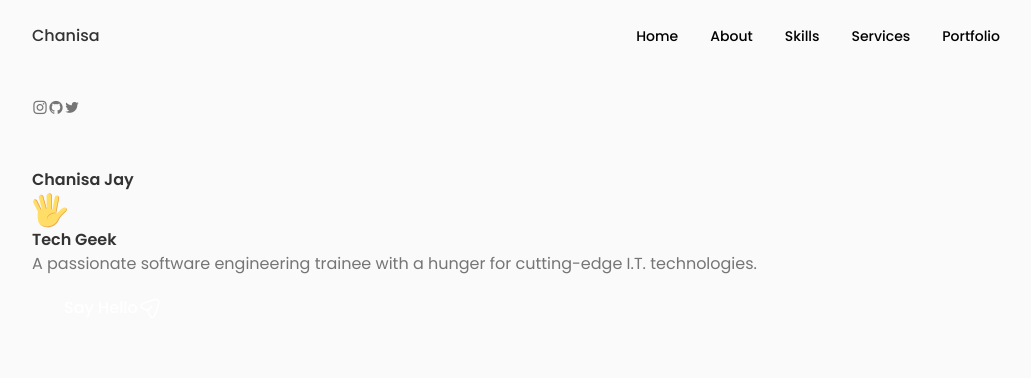
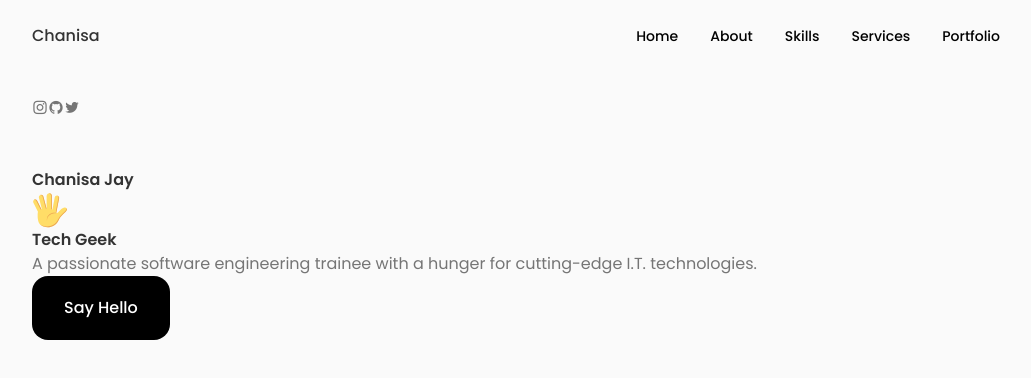
Before and after one commit to chanisagithub/myportfolio, a React (Create React App) app: page / in a window 1280 px wide. Shown: the top 378 px of the page, without its empty margins (124-1155 px from the left). Built offline with nearby package versions, Linux system fonts and the light colour scheme.

Commit message:
button color fix

```diff
--- a/src/App.css
+++ b/src/App.css
@@ -91,6 +91,7 @@ textarea{
   font-family: var(--body-font);
   font-size: var(--normal-font-size);
   background-color: black;
+  color: black;
 }
 
 body{
@@ -114,6 +115,7 @@ button{
   cursor: pointer;
   border: none;
   outline: none;
+  background-color: black !important;
 }
 
 img{
--- a/src/components/header/home/Data.jsx
+++ b/src/components/header/home/Data.jsx
@@ -57,29 +57,13 @@ const Data = () => {
             <h3 className='home__subtitle'>Tech Geek</h3>
             <p className="home__description">A passionate software engineering trainee with a hunger for cutting-edge I.T. technologies.
             </p>
-            <a href="#contact" className='button button--flex'>
+            <button class="button rounded-full shadow-md">
                 Say Hello
-                <svg
-                    class="button__icon"
-                    xmlns="http://www.w3.org/2000/svg"
-                    width="24"
-                    height="24"
-                    viewBox="0 0 24 24"
-                    fill="#fff"
-                >
-                    <path
-                        d="M14.2199 21.9352C13.0399 21.9352 11.3699 21.1052 10.0499 17.1352L9.32988 14.9752L7.16988 14.2552C3.20988 12.9352 2.37988 11.2652 2.37988 10.0852C2.37988 8.91525 3.20988 7.23525 7.16988 5.90525L15.6599 3.07525C17.7799 2.36525 19.5499 2.57525 20.6399 3.65525C21.7299 4.73525 21.9399 6.51525 21.2299 8.63525L18.3999 17.1252C17.0699 21.1052 15.3999 21.9352 14.2199 21.9352ZM7.63988 7.33525C4.85988 8.26525 3.86988 9.36525 3.86988 10.0852C3.86988 10.8052 4.85988 11.9052 7.63988 12.8252L10.1599 13.6652C10.3799 13.7352 10.5599 13.9152 10.6299 14.1352L11.4699 16.6552C12.3899 19.4352 13.4999 20.4252 14.2199 20.4252C14.9399 20.4252 16.0399 19.4352 16.9699 16.6552L19.7999 8.16525C20.3099 6.62525 20.2199 5.36525 19.5699 4.71525C18.9199 4.06525 17.6599 3.98525 16.1299 4.49525L7.63988 7.33525Z"
-                        fill="var(--container-color)"
-                    ></path>
-                    <path
-                        d="M10.11 14.7052C9.92005 14.7052 9.73005 14.6352 9.58005 14.4852C9.29005 14.1952 9.29005 13.7152 9.58005 13.4252L13.16 9.83518C13.45 9.54518 13.93 9.54518 14.22 9.83518C14.51 10.1252 14.51 10.6052 14.22 10.8952L10.64 14.4852C10.5 14.6352 10.3 14.7052 10.11 14.7052Z"
-                        fill="var(--container-color)"
-                    ></path>
-                </svg>
 
 
 
-            </a>
+
+            </button>
         </div>
     )
 }
```
